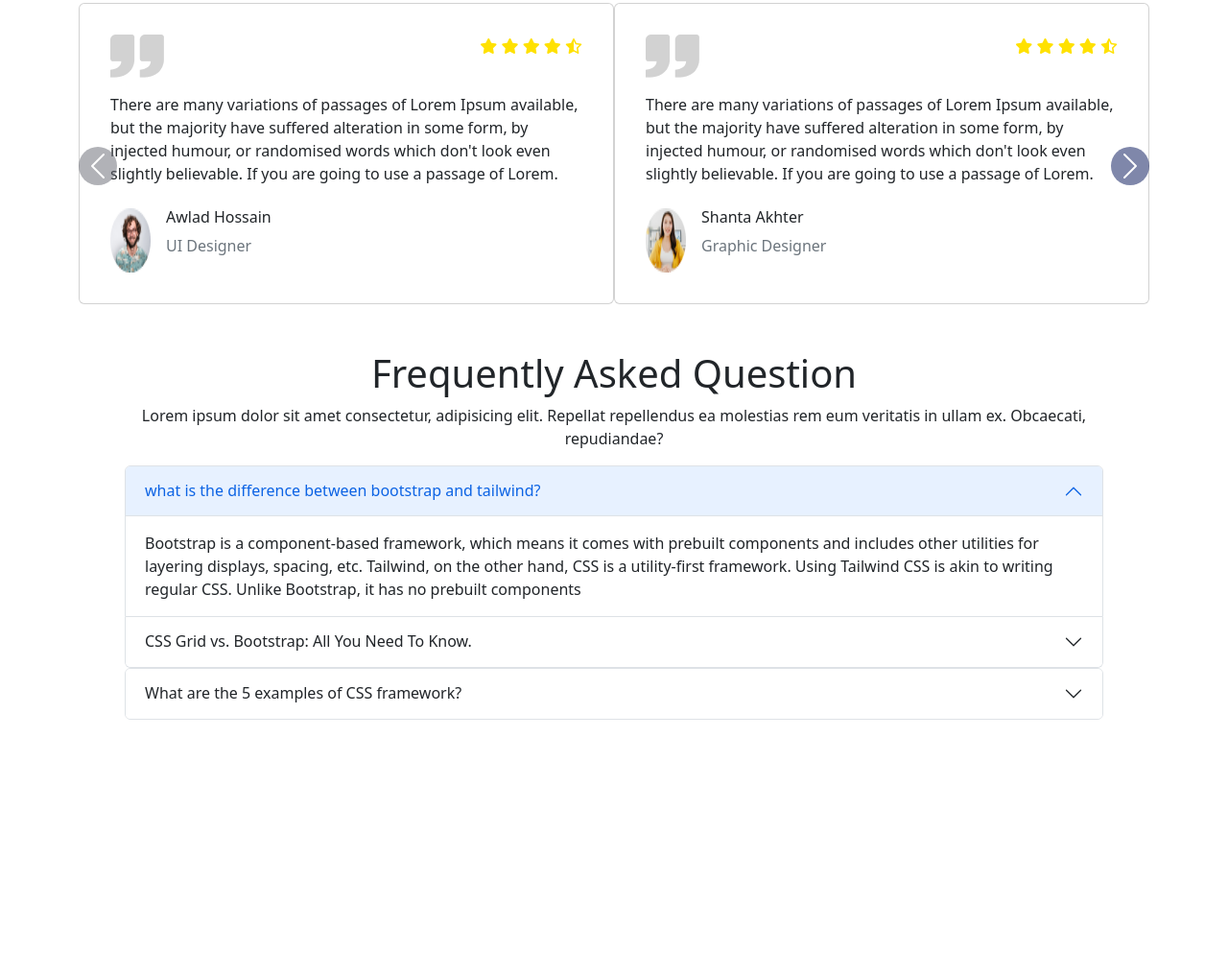
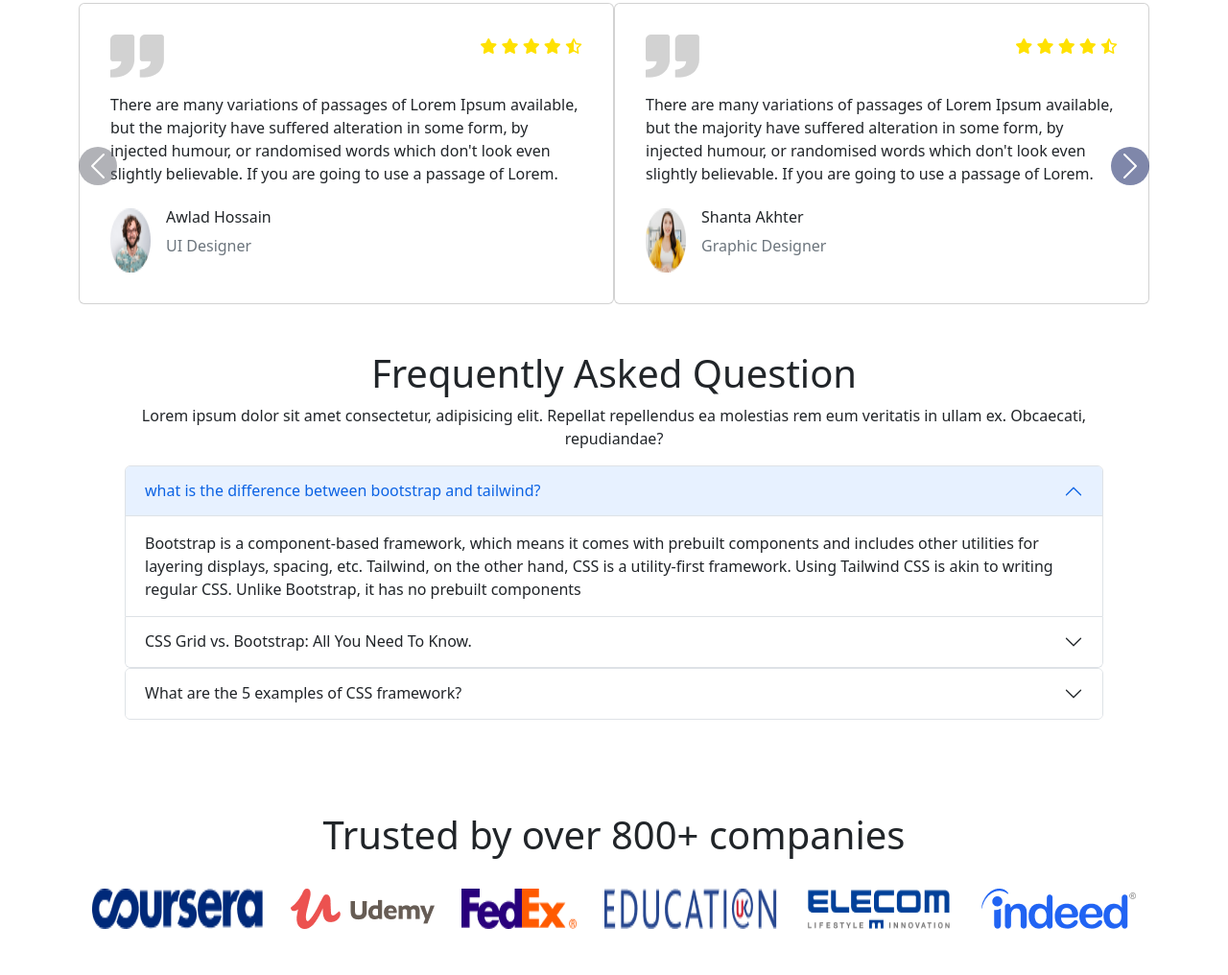
Before and after one commit to mukit4300/edtech-website-assignment, a plain HTML site: page index.html in a window 1280 px wide. Shown: the part 3742-4758 px from the top of the page at 96% size. Before the commit the page ends 4540 px from the top, so only its background shows below. Drawn offline with nearby package versions, Linux system fonts and the light colour scheme.

Commit message:
main part done

```diff
--- a/index.html
+++ b/index.html
@@ -412,9 +412,21 @@
           </div>
         </div>
       </div>
+<!-- trusted part -->
+      <div class="pt-5 pb-5">
+        <h1 class="text-center">Trusted by over 800+ companies </h1>
+        <div class="d-flex justify-content-around pt-4">
+          <img src="images/company/company-1.png" alt="">
+          <img src="images/company/company-2.png" alt="">
+          <img src="images/company/company-3.png" alt="">
+          <img src="images/company/company-4.png" alt="">
+          <img src="images/company/company-5.png" alt="">
+          <img src="images/company/company-6.png" alt="">
+        </div>
+      </div>
+    </main>
 
 
-    </main>
 
 
 
```
